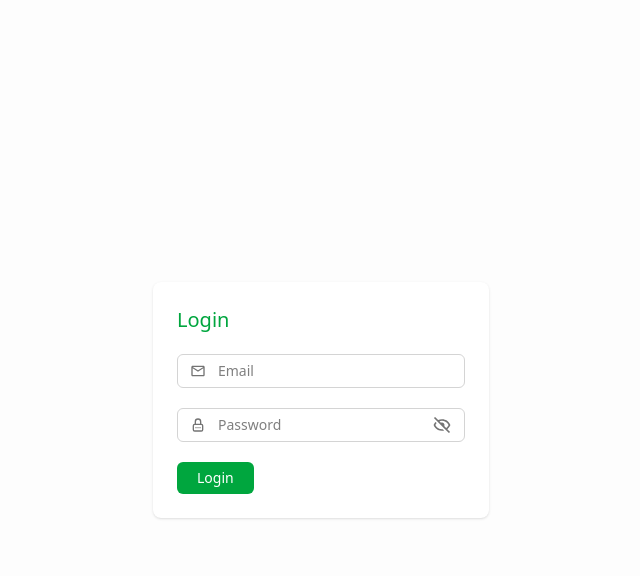
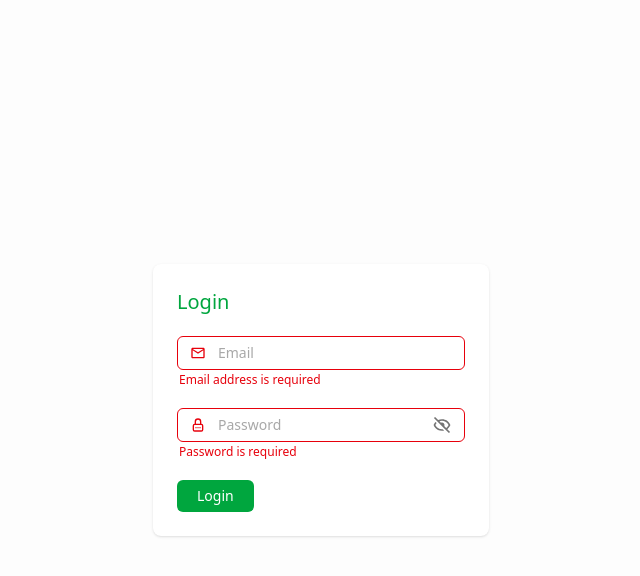
Before and after one commit to addispic/reactme, a React (Vite) app: page /auth/login in a window 1280 px wide. Both pictures are taken after a click on the button "Login". Shown: the top 576 px of the page, without its empty margins (319-959 px from the left). Built offline with nearby package versions, Linux system fonts and the light colour scheme.

Commit message:
validation is added

```diff
--- a/src/components/commons/TextInput.tsx
+++ b/src/components/commons/TextInput.tsx
@@ -11,18 +11,19 @@ export default function TextInput({ icon: Icon, ...props }: TextInputProps) {
   );
   const [focus, setFocus] = useState<boolean>(false);
   return (
+    <div className={`${props.className}`}>
       <div
-      className={`flex items-center gap-x-3 px-3 py-1.5 border rounded-md transition-colors ease-in-out duration-300 ${props.className} ${focus || props.value ? "border-green-600" : "border-neutral-300"}`}
+        className={`flex items-center gap-x-3 px-3 py-1.5 border rounded-md transition-colors ease-in-out duration-300 ${props.error ? "border-red-600" : focus || props.value ? "border-green-600" : "border-neutral-300"}`}
       >
         {/* icon */}
         {Icon && (
           <Icon
-          className={`transition-colors ease-in-out duration-300 ${focus || props.value ? "text-green-600" : "text-neutral-500"}`}
+            className={`transition-colors ease-in-out duration-300 ${props.error ? "text-red-600" : focus || props.value ? "text-green-600" : "text-neutral-500"}`}
           />
         )}
         {/* input */}
         <input
-        className="focus:outline-none focus:ring-0 border-none text-sm"
+          className="focus:outline-none focus:ring-0 border-none text-sm text-neutral-600"
           type={props.type === "password" && isHide ? "password" : "text"}
           value={props.value}
           onChange={(e) => {
@@ -47,5 +48,9 @@ export default function TextInput({ icon: Icon, ...props }: TextInputProps) {
           </button>
         )}
       </div>
+      {props.error && (
+        <p className="text-xs text-red-600 m-0.5">{props.error}</p>
+      )}
+    </div>
   );
 }
--- a/src/defs/common.defs.ts
+++ b/src/defs/common.defs.ts
@@ -7,4 +7,5 @@ export type TextInputProps = {
   placeholder?: string;
   className?: string;
   setValue: (value: string) => void;
+  error?: string;
 };
--- a/src/pages/auth/Login.tsx
+++ b/src/pages/auth/Login.tsx
@@ -1,19 +1,60 @@
-import { useState } from "react";
+import { useState, useEffect } from "react";
 // icons
 import { MdOutlineMailOutline } from "react-icons/md";
 import { TbLockPassword } from "react-icons/tb";
 // components
 import TextInput from "../../components/commons/TextInput";
+// utils
+import { emailValidator } from "../../utils/input.validators";
 export default function Login() {
   // states
   // email
   const [email, setEmail] = useState<string>("");
+  const [emailError, setEmailError] = useState<string>("");
   // password
   const [password, setPassword] = useState<string>("");
+  const [passwordError, setPasswordError] = useState<string>("");
+
+  // effects
+  useEffect(() => {
+    setEmailError("");
+  }, [email]);
+  useEffect(() => {
+    setPasswordError("");
+  }, [password]);
 
   // handler
+  const validateLogin = () => {
+    const errors = {
+      email: "",
+      password: "",
+    };
+
+    // email
+    if (!email.trim()) {
+      errors.email = "Email address is required";
+    } else if (!emailValidator(email)) {
+      errors.email = "Invalid email address";
+    }
+
+    // password
+    if (!password) {
+      errors.password = "Password is required";
+    } else if (password.length < 3) {
+      errors.password = "Password is too short";
+    }
+
+    return errors;
+  };
   // login handler
   const loginHandler = () => {
+    const errors = validateLogin();
+
+    setEmailError(errors.email);
+    setPasswordError(errors.password);
+
+    // if any error exists → stop
+    if (errors.email || errors.password) return;
     console.log({ email, password });
   };
   return (
@@ -31,6 +72,7 @@ export default function Login() {
           type="text"
           value={email}
           setValue={setEmail}
+          error={emailError}
         />
         {/* password */}
         <TextInput
@@ -40,6 +82,7 @@ export default function Login() {
           value={password}
           setValue={setPassword}
           className="mt-5"
+          error={passwordError}
         />
 
         {/* buttons */}
--- /dev/null
+++ b/src/utils/input.validators.ts
@@ -0,0 +1,3 @@
+export const emailValidator = (email: string) => {
+  return /^[^\s@]+@[^\s@]+\.[^\s@]+$/.test(email);
+};
```
Lines whose indentation alone changed are shown as unchanged.
